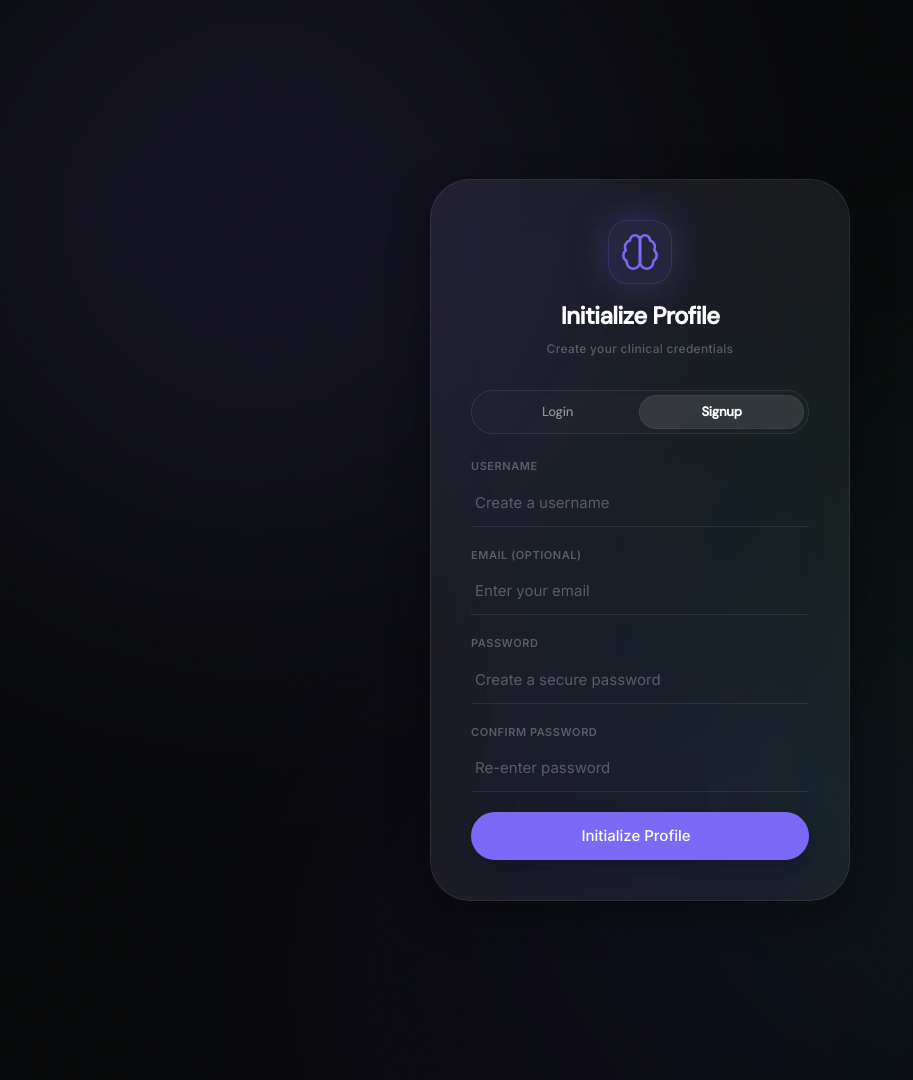
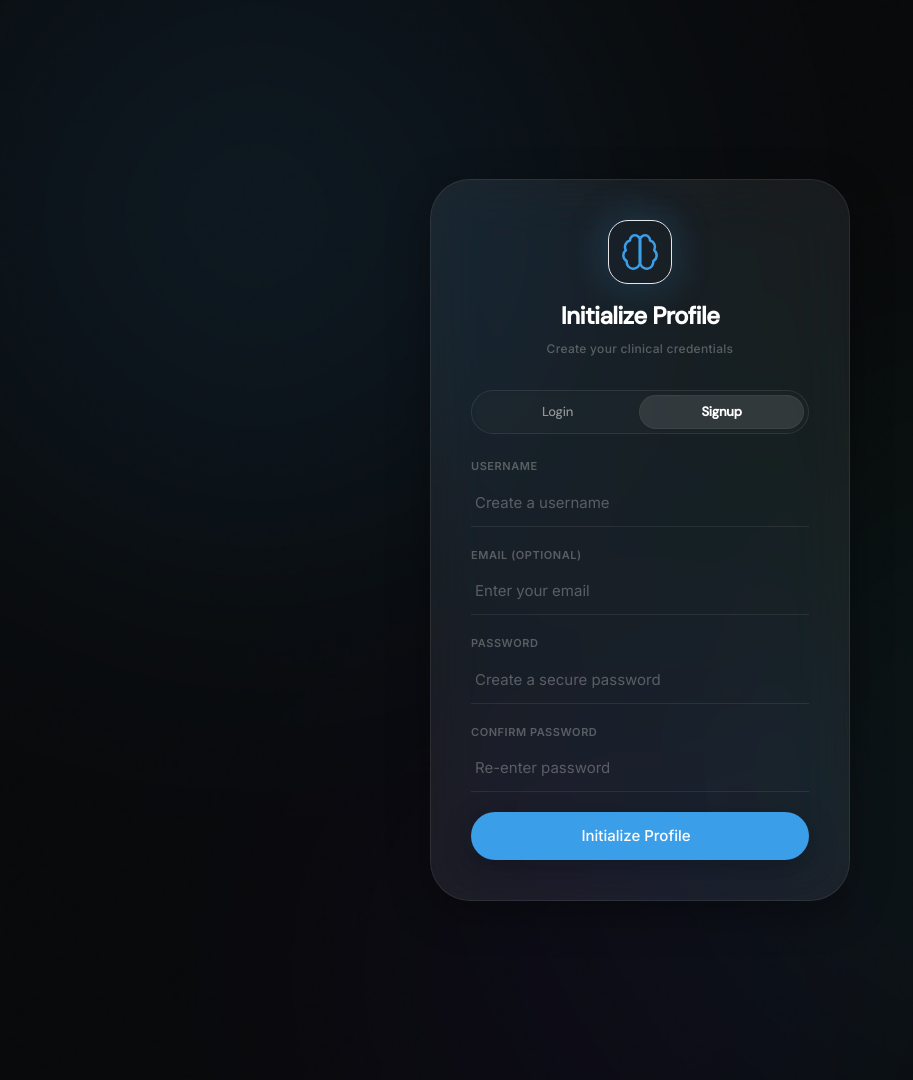
Before and after one commit to Sumanthss888/NeuroRAG, a Flask app: page /signup in a window 1280 px wide. Shown: the whole page, without its empty margins (0-913 px from the left). Run offline with Flask 3, Linux system fonts and the light colour scheme; some libraries are stand-ins or nearby versions.

Commit message:
feat: implement dual-identity theme system (Patient/Clinician mode)
- Replace purple accent with dynamic CSS variable system
- Patient mode: sky blue (#38BDF8) accent identity
- Clinician mode: hospital green (#4ADE80) accent identity
- Add data-mode attribute on <html> for CSS scoping
- Implement FOIS prevention script in all templates
- Persist theme via localStorage (neurorag_theme_mode)
- Update Chart.js and PDF report to use dynamic accent colors
- Capture and update README screenshots for both modes

```diff
--- a/static/css/style.css
+++ b/static/css/style.css
@@ -13,8 +13,12 @@
   --color-border: rgba(255, 255, 255, 0.08);
   --color-border-strong: rgba(255, 255, 255, 0.15);
 
-  --color-accent: #7C6AF7;
-  --color-accent-dim: rgba(124, 106, 247, 0.15);
+  /* Default Theme: Patient Accent Colors (Sky Blue) */
+  --color-accent: #3B9EE8;
+  --color-accent-rgb: 59, 158, 232;
+  --color-accent-dim: rgba(59, 158, 232, 0.14);
+  --color-accent-strong: #2780C9;
+  --color-accent-glow: rgba(59, 158, 232, 0.25);
 
   --color-text-primary: #F2F2F2;
   --color-text-secondary: rgba(242, 242, 242, 0.55);
@@ -47,7 +51,7 @@
   /* Shadow Tokens */
   --shadow-soft: 0 8px 30px rgba(0, 0, 0, 0.25);
   --shadow-medium: 0 12px 40px rgba(0, 0, 0, 0.35);
-  --shadow-glow: 0 0 40px rgba(124, 106, 247, 0.25);
+  --shadow-glow: 0 0 40px var(--color-accent-glow);
 
   /* Typography Scale & Configuration */
   --font-display: 'DM Sans', -apple-system, BlinkMacSystemFont, sans-serif;
@@ -62,6 +66,24 @@
   --text-3xl: 32px;
 
   --apple-ease: cubic-bezier(0.16, 1, 0.3, 1);
+}
+
+/* FIX: Added Patient Mode Accent Theme */
+html[data-mode="patient"] {
+  --color-accent: #3B9EE8;
+  --color-accent-rgb: 59, 158, 232;
+  --color-accent-dim: rgba(59, 158, 232, 0.14);
+  --color-accent-strong: #2780C9;
+  --color-accent-glow: rgba(59, 158, 232, 0.25);
+}
+
+/* FIX: Added Clinician Mode Accent Theme */
+html[data-mode="clinician"] {
+  --color-accent: #2E9E5B;
+  --color-accent-rgb: 46, 158, 91;
+  --color-accent-dim: rgba(46, 158, 91, 0.14);
+  --color-accent-strong: #237A47;
+  --color-accent-glow: rgba(46, 158, 91, 0.25);
 }
 
 /* ==========================================================================
@@ -98,23 +120,23 @@
 }
 
 ::-webkit-scrollbar-thumb {
-  background: rgba(124, 106, 247, 0.4);
+  background: rgba(var(--color-accent-rgb), 0.4);
   border-radius: var(--radius-sm);
   transition: background 0.3s var(--apple-ease);
 }
 
 ::-webkit-scrollbar-thumb:hover {
-  background: rgba(124, 106, 247, 0.7);
+  background: rgba(var(--color-accent-rgb), 0.7);
 }
 
 /* Firefox compatibility */
 * {
   scrollbar-width: thin;
-  scrollbar-color: rgba(124, 106, 247, 0.4) transparent;
+  scrollbar-color: rgba(var(--color-accent-rgb), 0.4) transparent;
 }
 
 *:hover {
-  scrollbar-color: rgba(124, 106, 247, 0.7) transparent;
+  scrollbar-color: rgba(var(--color-accent-rgb), 0.7) transparent;
 }
 
 /* ==========================================================================
@@ -171,7 +193,7 @@
 }
 
 .glass-input-container:focus-within {
-  border-color: rgba(124, 106, 247, 0.4);
+  border-color: rgba(var(--color-accent-rgb), 0.4);
   box-shadow: 0 10px 40px -10px rgba(0, 0, 0, 0.5), var(--shadow-glow);
   transform: translateY(-1px);
 }
@@ -189,8 +211,8 @@
 
 .glass-input:focus {
   outline: none;
-  border-color: rgba(124, 106, 247, 0.4);
-  box-shadow: 0 0 0 3px rgba(124, 106, 247, 0.15), inset 0 1px 0 0 rgba(255, 255, 255, 0.05);
+  border-color: rgba(var(--color-accent-rgb), 0.4);
+  box-shadow: 0 0 0 3px rgba(var(--color-accent-rgb), 0.15), inset 0 1px 0 0 rgba(255, 255, 255, 0.05);
 }
 
 /* Micro-interactions (Apple-style) */
@@ -286,13 +308,13 @@
 
 @keyframes pulseGlow {
   0% {
-    box-shadow: 0 0 20px rgba(124, 106, 247, 0.15);
+    box-shadow: 0 0 20px rgba(var(--color-accent-rgb), 0.15);
   }
   50% {
-    box-shadow: 0 0 40px rgba(124, 106, 247, 0.35);
+    box-shadow: 0 0 40px rgba(var(--color-accent-rgb), 0.35);
   }
   100% {
-    box-shadow: 0 0 20px rgba(124, 106, 247, 0.15);
+    box-shadow: 0 0 20px rgba(var(--color-accent-rgb), 0.15);
   }
 }
 
@@ -730,7 +752,7 @@
   position: relative;
   color: var(--color-text-primary);
   cursor: help;
-  border-bottom: 1px dashed rgba(124, 106, 247, 0.5);
+  border-bottom: 1px dashed rgba(var(--color-accent-rgb), 0.5);
   transition: color 0.2s var(--apple-ease);
   font-weight: 600;
 }
@@ -926,13 +948,13 @@
 .reasoning-tag {
   display: inline-block;
   background: var(--color-accent-dim);
-  color: #a78bfa;
+  color: var(--color-accent);
   padding: 2px 8px;
   border-radius: 4px;
   font-size: 11px;
   margin-right: 4px;
   margin-bottom: 4px;
-  border: 1px solid rgba(124, 106, 247, 0.2);
+  border: 1px solid rgba(var(--color-accent-rgb), 0.2);
 }
 
 /* Phase 2: Border Pulse & Responsive Toggles */
@@ -1486,7 +1508,7 @@
 .btn-bookmark-response.active {
   background: var(--color-accent-dim) !important;
   color: var(--color-accent) !important;
-  border-color: rgba(124, 106, 247, 0.4) !important;
+  border-color: rgba(var(--color-accent-rgb), 0.4) !important;
 }
 
 /* Touch devices overrides for bookmark actions */
@@ -1691,3 +1713,15 @@
     opacity: 0.6 !important;
   }
 }
+
+/* Smooth Theme Transition for accent-dependent properties */
+html, body,
+a, button, input, textarea, select, svg, path,
+.glass, .glass-elevated, .glass-subtle, .glass-panel, .glass-input-container, .glass-input,
+.suggestion-chip, .symptom-highlight, .timeline-dot, .timeline-card,
+.message-card, .btn-micro, .btn-voice, .mode-btn, .audit-trail, .report-container,
+#neural-bg::before, #neural-bg::after, #neural-bg .orb-indigo {
+  transition-property: background-color, border-color, color, box-shadow, fill, stroke;
+  transition-duration: 0.3s;
+  transition-timing-function: ease;
+}
--- a/templates/signup.html
+++ b/templates/signup.html
@@ -1,6 +1,13 @@
 <!DOCTYPE html>
 <html lang="en" class="dark">
 <head>
+    <!-- Theme Initialization Script (FOIS Prevention) -->
+    <script>
+        (function() {
+            const mode = localStorage.getItem('neurorag_theme_mode') || 'patient';
+            document.documentElement.setAttribute('data-mode', mode);
+        })();
+    </script>
     <meta charset="UTF-8">
     <meta name="viewport" content="width=device-width, initial-scale=1.0">
     <title>NeuroRAG - Initialize Personnel</title>
@@ -21,8 +28,8 @@
               'glass-elevated': 'rgba(255, 255, 255, 0.07)',
               'glass-subtle': 'rgba(255, 255, 255, 0.02)',
               accent: {
-                DEFAULT: '#7C6AF7',
-                dim: 'rgba(124, 106, 247, 0.15)',
+                DEFAULT: 'var(--color-accent)',
+                dim: 'var(--color-accent-dim)',
               },
               bg: {
                 base: '#08090A',
@@ -50,7 +57,7 @@
             boxShadow: {
               'soft': '0 8px 30px rgba(0, 0, 0, 0.25)',
               'medium': '0 12px 40px rgba(0, 0, 0, 0.35)',
-              'glow': '0 0 40px rgba(124, 106, 247, 0.25)',
+              'glow': '0 0 40px var(--color-accent-glow)',
             }
           }
         }
@@ -110,7 +117,7 @@
                     required
                     placeholder="Create a username"
                     autocomplete="off"
-                    class="w-full bg-transparent border-b border-border h-12 text-[15px] font-sans text-text-primary placeholder-text-muted focus:border-accent focus:shadow-[0_4px_12px_rgba(124,106,247,0.08)] outline-none transition-all duration-300 px-1"
+                    class="w-full bg-transparent border-b border-border h-12 text-[15px] font-sans text-text-primary placeholder-text-muted focus:border-accent focus:shadow-[0_4px_12px_rgba(var(--color-accent-rgb),0.08)] outline-none transition-all duration-300 px-1"
                 >
             </div>
 
@@ -122,7 +129,7 @@
                     id="email"
                     placeholder="Enter your email"
                     autocomplete="off"
-                    class="w-full bg-transparent border-b border-border h-12 text-[15px] font-sans text-text-primary placeholder-text-muted focus:border-accent focus:shadow-[0_4px_12px_rgba(124,106,247,0.08)] outline-none transition-all duration-300 px-1"
+                    class="w-full bg-transparent border-b border-border h-12 text-[15px] font-sans text-text-primary placeholder-text-muted focus:border-accent focus:shadow-[0_4px_12px_rgba(var(--color-accent-rgb),0.08)] outline-none transition-all duration-300 px-1"
                 >
             </div>
 
@@ -134,7 +141,7 @@
                     id="password"
                     required
                     placeholder="Create a secure password"
-                    class="w-full bg-transparent border-b border-border h-12 text-[15px] font-sans text-text-primary placeholder-text-muted focus:border-accent focus:shadow-[0_4px_12px_rgba(124,106,247,0.08)] outline-none transition-all duration-300 px-1"
+                    class="w-full bg-transparent border-b border-border h-12 text-[15px] font-sans text-text-primary placeholder-text-muted focus:border-accent focus:shadow-[0_4px_12px_rgba(var(--color-accent-rgb),0.08)] outline-none transition-all duration-300 px-1"
                 >
             </div>
 
@@ -146,7 +153,7 @@
                     id="confirm-password"
                     required
                     placeholder="Re-enter password"
-                    class="w-full bg-transparent border-b border-border h-12 text-[15px] font-sans text-text-primary placeholder-text-muted focus:border-accent focus:shadow-[0_4px_12px_rgba(124,106,247,0.08)] outline-none transition-all duration-300 px-1"
+                    class="w-full bg-transparent border-b border-border h-12 text-[15px] font-sans text-text-primary placeholder-text-muted focus:border-accent focus:shadow-[0_4px_12px_rgba(var(--color-accent-rgb),0.08)] outline-none transition-all duration-300 px-1"
                 >
             </div>
 
```
Also changed, not shown: static/js/main.js (+23 -12 lines), templates/chat_history.html (+10 -3 lines), templates/dashboard.html (+22 -9 lines), templates/index.html (+10 -3 lines), templates/login.html (+12 -5 lines), assets/banner.png, assets/chat-ui.png, assets/dashboard.png, assets/source-viewer.png.
